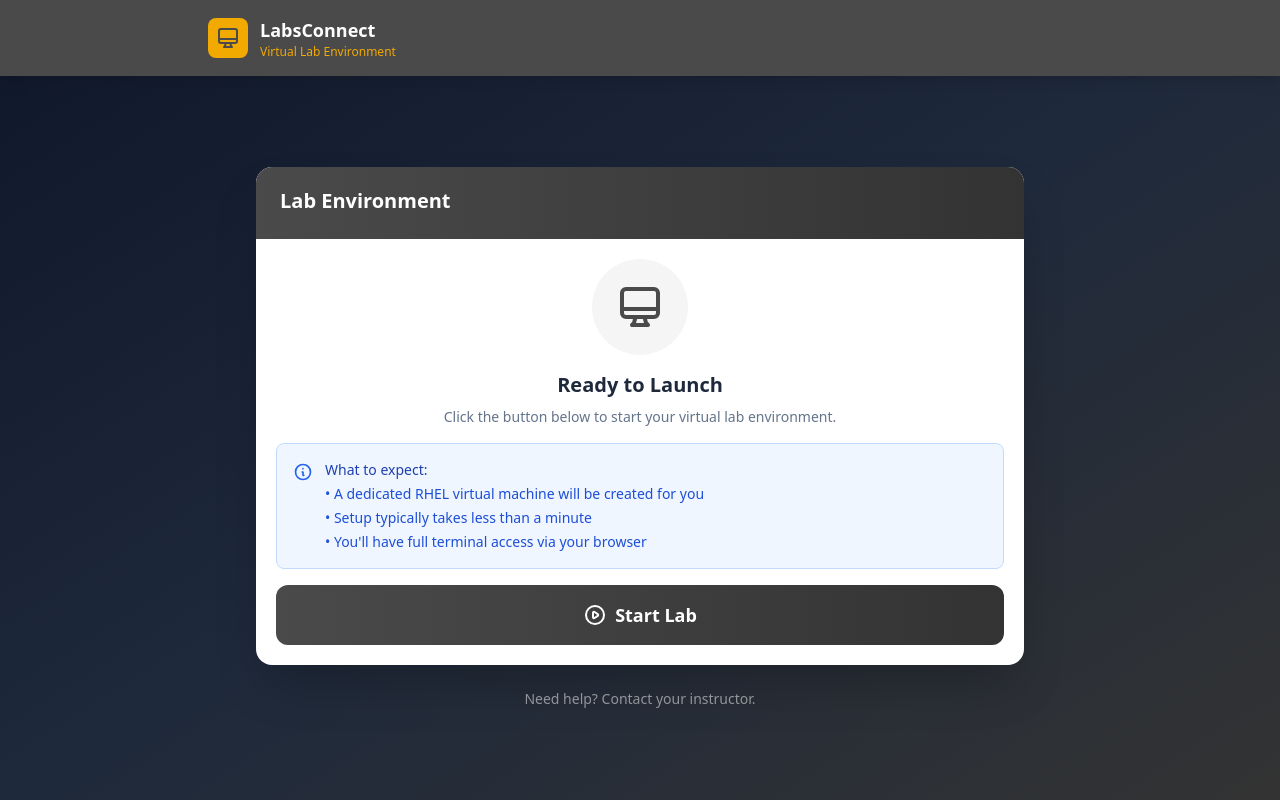
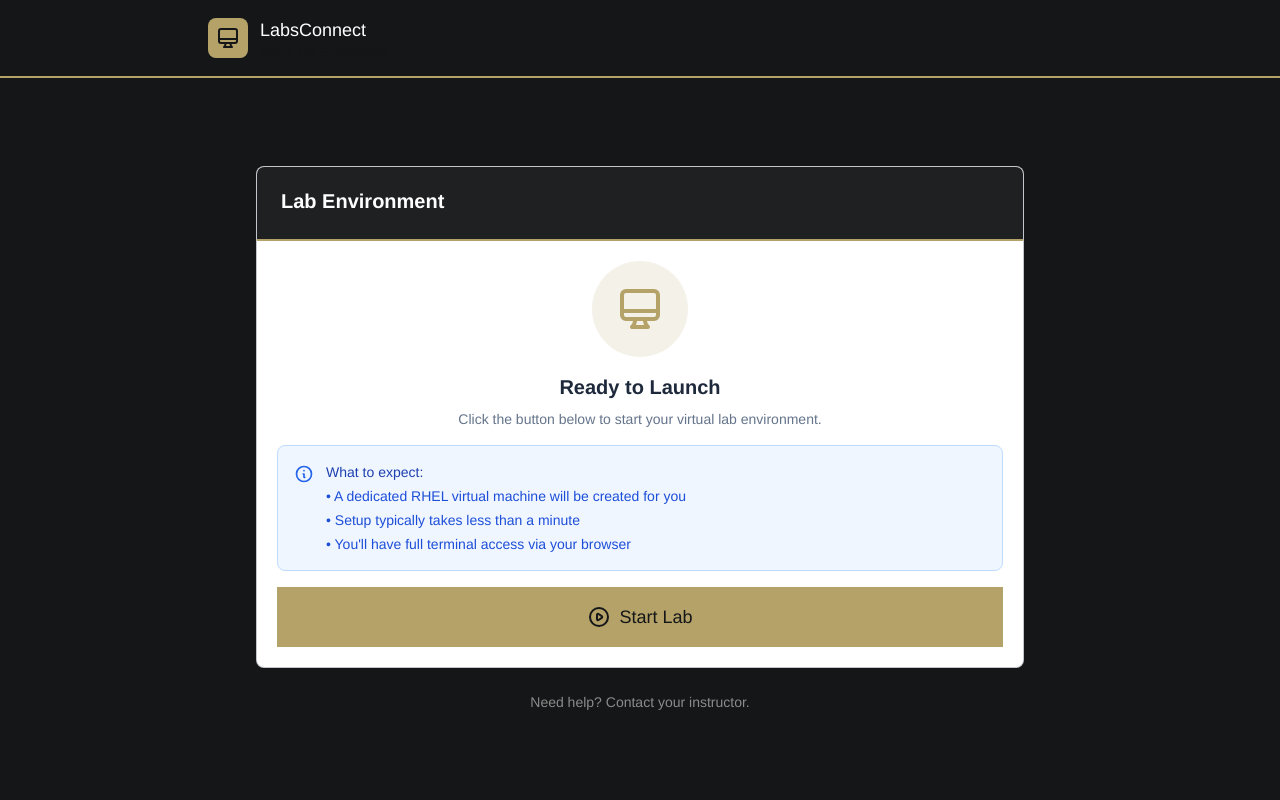
Before and after one commit to frazier-at-cpcc/NETLAB, a FastAPI app: template vm-lab/lti/templates/lab_loading.html in a window 1280 px wide. Run offline with FastAPI, Linux system fonts and the light colour scheme; the template is opened without the code that fills it, so the values that code supplies are empty; parts of the project's set-up code (start-up, migrations or seed data) failed here and were passed over; some libraries are stand-ins or nearby versions.

Commit message:
style(lti): put the launch page on the Central Piedmont design system
Source: cpcc.edu-design.md. The page was built on #4A4A4A and #F2A900,
neither of which is a brand colour, with gradients, pill corners, heavy
shadows and hover scaling that the system explicitly rules out.

Palette is now gold #b4a269 on near-black #151617, with the documented
tints for hover and layered surfaces. Franklin Gothic URW leads the font
stack and falls back to Arial rather than fetching a webfont, because this
page renders inside an LMS frame and a blocked font request would leave the
panel unstyled.

Geometry is square. Actions use rounded.none, cards soften to the 8px step
and no further. rounded-lg is left in place where it already meant 8px:
Tailwind's lg is that same value, so renaming each one would be churn with
no visual change, and the tests ban anything larger instead.

Surfaces are flat. Gradients are gone, including the progress bar fading
gold into emerald, which was two strong accents at once. Depth comes from
borders and tonal steps rather than stacked shadows, and hover is a colour
step rather than motion.

The header was the worst of it: a solid gold bar used the accent as a
background and put white text on gold, which fails contrast. It is dark now
with a gold rule beneath it, so the accent marks edges and actions rather
than filling them. A test rejects white text on a solid gold fill.

586 tests. Eight mutations checked, including restoring the old palette,
using gold as a surface again, and dropping Franklin Gothic.

Claude-Session: https://claude.ai/code/session_015N4mXg2jzHekMg7u38m3Sk

```diff
--- a/vm-lab/lti/templates/lab_loading.html
+++ b/vm-lab/lti/templates/lab_loading.html
@@ -9,14 +9,34 @@
         tailwind.config = {
             theme: {
                 extend: {
+                    // Central Piedmont design system. Gold on near-black,
+                    // square geometry, flat surfaces.
                     colors: {
                         cpcc: {
-                            primary: '#4A4A4A',
-                            secondary: '#F2A900',
-                            dark: '#333333',
-                            light: '#F5F5F5',
-                            gold: '#F2A900'
+                            primary: '#b4a269',      // collegiate gold
+                            'primary-70': '#c5b57f', // hover step
+                            'primary-60': '#d6c894',
+                            secondary: '#151617',    // foundational dark
+                            'secondary-90': '#1f2022',
+                            'secondary-80': '#2a2b2d',
+                            neutral: '#374151',
+                            surface: '#ffffff',
+                            'on-surface': '#151617',
+                            error: '#b91c1c'
                         }
+                    },
+                    fontFamily: {
+                        // Franklin Gothic URW is the brand voice. The stack
+                        // falls back rather than pulling a webfont, because
+                        // this page loads inside an LMS frame and a blocked
+                        // font request would leave the panel unstyled.
+                        sans: ['franklin-gothic-urw', 'Franklin Gothic',
+                               'Franklin Gothic Medium', 'Arial', 'Helvetica',
+                               'sans-serif']
+                    },
+                    borderRadius: {
+                        // rounded.none dominates; cards soften to 8px.
+                        DEFAULT: '0px', md: '8px'
                     }
                 }
             }
@@ -46,18 +66,18 @@
         }
     </style>
 </head>
-<body class="h-full overflow-hidden flex flex-col bg-gradient-to-br from-slate-900 via-slate-800 to-cpcc-dark">
+<body class="h-full overflow-hidden flex flex-col bg-cpcc-secondary font-sans">
     <!-- Header -->
-    <header class="bg-cpcc-primary shadow-lg">
+    <header class="bg-cpcc-secondary border-b-2 border-cpcc-primary">
         <div class="max-w-4xl mx-auto px-4 py-4 flex items-center justify-between">
             <div class="flex items-center space-x-3">
-                <div class="w-10 h-10 bg-cpcc-secondary rounded-lg flex items-center justify-center">
-                    <svg class="w-6 h-6 text-cpcc-primary" fill="none" stroke="currentColor" viewBox="0 0 24 24">
+                <div class="w-10 h-10 bg-cpcc-primary rounded-md flex items-center justify-center">
+                    <svg class="w-6 h-6 text-cpcc-secondary" fill="none" stroke="currentColor" viewBox="0 0 24 24">
                         <path stroke-linecap="round" stroke-linejoin="round" stroke-width="2" d="M9.75 17L9 20l-1 1h8l-1-1-.75-3M3 13h18M5 17h14a2 2 0 002-2V5a2 2 0 00-2-2H5a2 2 0 00-2 2v10a2 2 0 002 2z"/>
                     </svg>
                 </div>
                 <div>
-                    <h1 class="text-white font-bold text-lg">LabsConnect</h1>
+                    <h1 class="text-white font-medium text-lg">LabsConnect</h1>
                     <p class="text-cpcc-secondary text-xs font-medium">Virtual Lab Environment</p>
                 </div>
             </div>
@@ -72,9 +92,9 @@
     <main class="flex-1 min-h-0 flex items-center justify-center p-3 sm:p-4">
         <div class="w-full max-w-3xl max-h-full flex flex-col min-h-0">
             <!-- Card -->
-            <div class="bg-white rounded-2xl shadow-2xl overflow-hidden flex flex-col min-h-0">
+            <div class="bg-cpcc-surface rounded-md border border-cpcc-neutral/30 overflow-hidden flex flex-col min-h-0">
                 <!-- Card Header -->
-                <div class="bg-gradient-to-r from-cpcc-primary to-cpcc-dark px-6 py-5">
+                <div class="bg-cpcc-secondary-90 px-6 py-5 border-b-2 border-cpcc-primary">
                     <h2 id="status-title" class="text-xl font-bold text-white">Lab Environment</h2>
                     <p class="text-cpcc-secondary text-sm mt-1">{{ assignment_title }}</p>
                 </div>
@@ -84,7 +104,7 @@
                     <!-- Ready State (Start Lab) -->
                     <div id="ready-state" class="space-y-4" style="{% if initial_status != 'ready' %}display: none;{% endif %}">
                         <div class="flex justify-center">
-                            <div class="w-24 h-24 bg-cpcc-light rounded-full flex items-center justify-center">
+                            <div class="w-24 h-24 bg-cpcc-primary/15 rounded-full flex items-center justify-center">
                                 <svg class="w-12 h-12 text-cpcc-primary" fill="none" stroke="currentColor" viewBox="0 0 24 24">
                                     <path stroke-linecap="round" stroke-linejoin="round" stroke-width="2" d="M9.75 17L9 20l-1 1h8l-1-1-.75-3M3 13h18M5 17h14a2 2 0 002-2V5a2 2 0 00-2-2H5a2 2 0 00-2 2v10a2 2 0 002 2z"/>
                                 </svg>
@@ -113,7 +133,7 @@
                         </div>
 
                         <button onclick="startLab()"
-                                class="w-full py-4 bg-gradient-to-r from-cpcc-primary to-cpcc-dark text-white font-bold text-lg rounded-xl hover:shadow-lg hover:scale-[1.02] transition-all duration-200 flex items-center justify-center gap-2">
+                                class="w-full py-4 px-6 bg-cpcc-primary hover:bg-cpcc-primary-70 text-cpcc-secondary font-medium text-lg rounded-none transition-colors flex items-center justify-center gap-2">
                             <svg class="w-6 h-6" fill="none" stroke="currentColor" viewBox="0 0 24 24">
                                 <path stroke-linecap="round" stroke-linejoin="round" stroke-width="2" d="M14.752 11.168l-3.197-2.132A1 1 0 0010 9.87v4.263a1 1 0 001.555.832l3.197-2.132a1 1 0 000-1.664z"/>
                                 <path stroke-linecap="round" stroke-linejoin="round" stroke-width="2" d="M21 12a9 9 0 11-18 0 9 9 0 0118 0z"/>
@@ -130,8 +150,8 @@
                                 <span class="font-medium text-slate-700">Provisioning Lab</span>
                                 <span id="progress-percent" class="font-bold text-cpcc-primary">0%</span>
                             </div>
-                            <div class="h-3 bg-slate-200 rounded-full overflow-hidden">
-                                <div id="progress-fill" class="h-full bg-gradient-to-r from-cpcc-primary to-emerald-500 rounded-full transition-all duration-500 relative progress-shine" style="width: 0%"></div>
+                            <div class="h-3 bg-cpcc-neutral/20 rounded-none overflow-hidden">
+                                <div id="progress-fill" class="h-full bg-cpcc-primary rounded-none transition-all duration-500 relative progress-shine" style="width: 0%"></div>
                             </div>
                             <p id="time-remaining" class="text-xs text-slate-500 text-right"></p>
                         </div>
@@ -276,11 +296,11 @@
                         <!-- Primary Actions -->
                         <div class="grid gap-2 sm:grid-cols-2">
                             <a href="#" id="open-terminal-btn" target="_blank"
-                               class="block w-full py-3 bg-gradient-to-r from-cpcc-primary to-cpcc-dark text-white font-bold text-center rounded-xl hover:shadow-lg hover:scale-[1.02] transition-all duration-200">
+                               class="block w-full py-3 px-6 bg-cpcc-primary hover:bg-cpcc-primary-70 text-cpcc-secondary font-medium text-center rounded-none transition-colors">
                                 Open Terminal
                             </a>
                             <button type="button" id="open-desktop-btn" onclick="openDesktop()" disabled
-                                    class="block w-full py-3 bg-white text-cpcc-dark font-bold text-center rounded-xl border-2 border-cpcc-primary hover:shadow-lg hover:scale-[1.02] transition-all duration-200 disabled:opacity-40 disabled:cursor-not-allowed disabled:hover:shadow-none disabled:hover:scale-100">
+                                    class="block w-full py-3 px-6 bg-transparent text-cpcc-on-surface font-medium text-center rounded-none border border-cpcc-primary hover:bg-cpcc-primary/10 transition-colors disabled:opacity-40 disabled:cursor-not-allowed">
                                 Open Desktop
                             </button>
                             <p id="desktop-note" class="text-xs text-slate-500 text-center sm:col-span-2"></p>
@@ -295,11 +315,11 @@
                         <div id="channel-buttons" class="grid gap-2 sm:grid-cols-2 mb-3"></div>
 
                             <button onclick="confirmRecreate()"
-                                    class="flex-1 py-2.5 px-4 bg-amber-50 text-amber-700 font-medium rounded-lg hover:bg-amber-100 transition text-sm border border-amber-200">
+                                    class="flex-1 py-2.5 px-4 bg-transparent text-cpcc-on-surface font-medium rounded-none hover:bg-cpcc-neutral/10 transition-colors text-sm border border-cpcc-neutral/40">
                                 Recreate VM
                             </button>
                             <button onclick="confirmStop()"
-                                    class="flex-1 py-2.5 px-4 bg-red-50 text-red-700 font-medium rounded-lg hover:bg-red-100 transition text-sm border border-red-200">
+                                    class="flex-1 py-2.5 px-4 bg-transparent text-cpcc-error font-medium rounded-none hover:bg-cpcc-error/10 transition-colors text-sm border border-cpcc-error/40">
                                 Stop Lab
                             </button>
                         </div>
@@ -345,7 +365,7 @@
                         </div>
 
                         <button onclick="retryProvisioning()"
-                                class="w-full py-3 bg-cpcc-primary text-white font-bold rounded-xl hover:bg-cpcc-dark transition">
+                                class="w-full py-3 px-6 bg-cpcc-primary hover:bg-cpcc-primary-70 text-cpcc-secondary font-medium rounded-none transition-colors">
                             Try Again
                         </button>
                     </div>
@@ -400,7 +420,7 @@
                         </div>
 
                         <button onclick="window.location.reload()"
-                                class="w-full py-3 bg-cpcc-primary text-white font-bold rounded-xl hover:bg-cpcc-dark transition">
+                                class="w-full py-3 px-6 bg-cpcc-primary hover:bg-cpcc-primary-70 text-cpcc-secondary font-medium rounded-none transition-colors">
                             Start New Lab
                         </button>
                     </div>
@@ -420,7 +440,7 @@
 
     <!-- Confirmation Modal -->
     <div id="confirm-modal" class="fixed inset-0 bg-black/50 flex items-center justify-center z-50 p-4 hidden">
-        <div class="bg-white rounded-2xl shadow-2xl max-w-sm w-full overflow-hidden transform transition-all">
+        <div class="bg-cpcc-surface rounded-md border border-cpcc-neutral/30 max-w-sm w-full overflow-hidden">
             <div class="p-6">
                 <div class="flex items-center justify-center w-12 h-12 bg-red-100 rounded-full mx-auto mb-4">
                     <svg class="w-6 h-6 text-red-600" fill="none" stroke="currentColor" viewBox="0 0 24 24">
@@ -795,9 +815,10 @@
             // once the VM finishes booting shows up without a reload.
             host.innerHTML = channels.map(function (c) {
                 return '<a href="' + c.url + '" target="_blank" rel="noopener" ' +
-                    'class="block w-full text-center py-3 px-4 bg-white border ' +
-                    'border-slate-300 text-slate-800 font-semibold rounded-lg ' +
-                    'hover:bg-slate-50 transition">' + c.label + '</a>';
+                    'class="block w-full text-center py-3 px-6 bg-transparent border ' +
+                    'border-cpcc-primary text-cpcc-on-surface font-medium ' +
+                    'rounded-none hover:bg-cpcc-primary/10 transition-colors">' +
+                    c.label + '</a>';
             }).join('');
         }
 
```
Also changed, not shown: vm-lab/tests/test_brand_design_system.py (added, +145 -0 lines).
